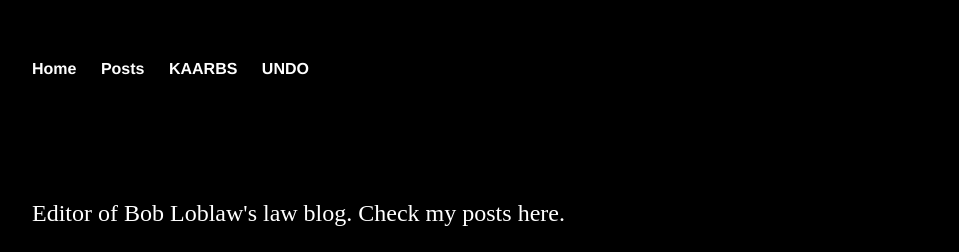
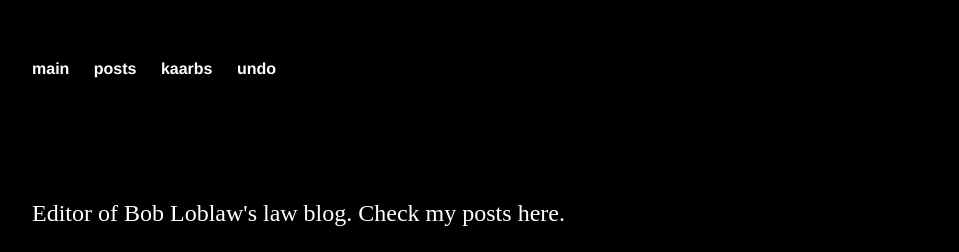
Before and after one commit to whiteVHS/whiteVHS.github.io, a Jekyll site: the page built from index.html, in a window 1280 px wide. Shown: the top 252 px of the page, without its empty margins (160-1119 px from the left). Built offline with Jekyll 4.4.1, drawn with Linux system fonts in a browser that asks for light colours.

Commit message:
Update default.html

```diff
--- a/_layouts/default.html
+++ b/_layouts/default.html
@@ -8,10 +8,10 @@
 	<body>
 		<nav>
     		<ul>
-        		<li><a href="/">Home</a></li>
-	        	<li><a href="/blog">Posts</a></li>
-        		<li><a href="https://github.com/basedghost/kaarbs/">KAARBS</a></li>
-        		<li><a href="https://undo222.bandcamp.com/">UNDO</a></li>
+        		<li><a href="/">main</a></li>
+	        	<li><a href="/blog">posts</a></li>
+        		<li><a href="https://github.com/basedghost/kaarbs/">kaarbs</a></li>
+        		<li><a href="https://undo222.bandcamp.com/">undo</a></li>
     		</ul>
 		</nav>
 		<div class="container">
@@ -21,7 +21,7 @@
 </div><!-- /.container -->
 			<footer>
 	    		<ul>
-	    <li><a href="https://haydenwhite.bandcamp.com" title="Bandcamp"><img alt="bandcamp" src="https://64.media.tumblr.com/a15f71ce5371c3df576cf1b4c498c1be/8c1923369cd1bbd9-00/s540x810/dce136d274a2b3f2af9147d9252284aba73f68a2.pnj" width="62" height="42" /></a>
+	    <li><a href="https://haydenwhite.bandcamp.com" title="white VHS"><img alt="bandcamp" src="https://64.media.tumblr.com/a15f71ce5371c3df576cf1b4c498c1be/8c1923369cd1bbd9-00/s540x810/dce136d274a2b3f2af9147d9252284aba73f68a2.pnj" width="62" height="42" /></a>
 	    <li><a href="mailto:whitevhs.rocktron@simplelogin.com" title="Contact via email"><img alt="email" src="https://64.media.tumblr.com/c68802cf2d1767c2ec09106b91956f38/3451a9ad9a28b05f-e9/s250x400/f6df8344012f16cfcf4e6797ab198ae6d2a365db.pnj" width="40" height="43" /></a>
             <li><a href="https://github.com/whiteVHS/whiteVHS.github.io/" title="Source Code"><img alt="source" src="https://github.githubassets.com/images/modules/logos_page/GitHub-Mark.png" width="51" height="54" /></a>
             <li><a href="http://www.gnu.org/" title="The GNU Project"><img alt="GNU" src="https://www.gnu.org/graphics/heckert_gnu.big.png" width="52" height="49" /></a>
```
